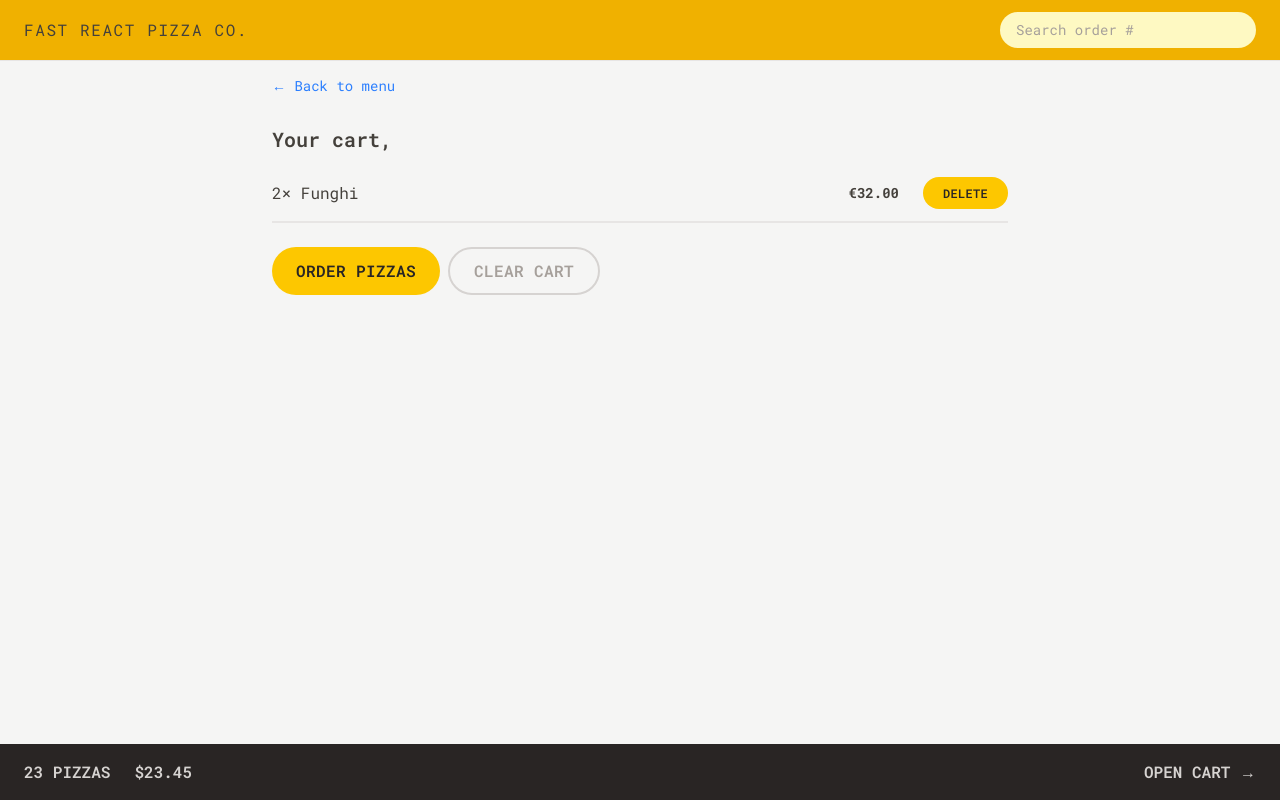
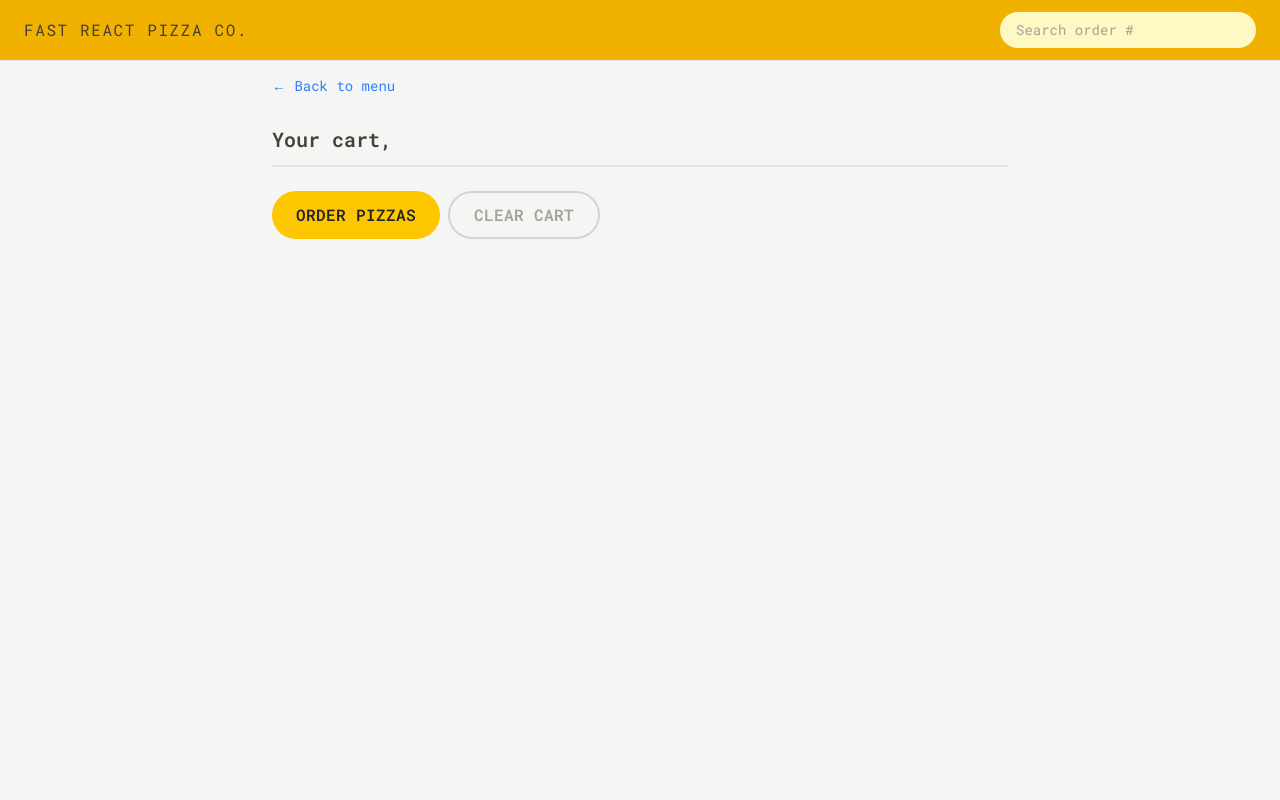
Before and after one commit to danielmuszkiet/fast-react-pizza, a React (Vite) app: page /cart in a window 1280 px wide. Built offline with nearby package versions, Linux system fonts and the light colour scheme.

Commit message:
feat: implement cart overview with dynamic quantity and price display, enhance MenuItem to add items to cart

```diff
--- a/src/features/cart/CartOverview.tsx
+++ b/src/features/cart/CartOverview.tsx
@@ -1,11 +1,19 @@
 import { Link } from "react-router";
+import { useAppSelector } from "../../hooks";
+import { formatCurrency } from "../../utils/helpers";
+import { selectCartQuantity, selectTotalCartPrice } from "./cartSlice";
 
 function CartOverview() {
+  const totalCartQuantity = useAppSelector(selectCartQuantity);
+  const totalCartPrize = useAppSelector(selectTotalCartPrice);
+
+  if (totalCartQuantity <= 0) return null;
+
   return (
     <div className="flex flex-row items-center justify-between bg-stone-800 px-4 py-4 text-stone-200 uppercase sm:px-6">
       <p className="space-x-4 text-sm font-semibold text-stone-300 sm:space-x-6 md:text-base">
-        <span>23 pizzas</span>
-        <span>$23.45</span>
+        <span>{totalCartQuantity} pizzas</span>
+        <span>{formatCurrency(totalCartPrize)}</span>
       </p>
       <Link
         to="/cart"
--- a/src/features/cart/cartSlice.ts
+++ b/src/features/cart/cartSlice.ts
@@ -1,20 +1,13 @@
 import { createSlice, type PayloadAction } from "@reduxjs/toolkit";
 import type { TCartItem } from "../../types";
+import type { RootState } from "../../store";
 
 interface TCart {
   cart: TCartItem[];
 }
 
 const initialState: TCart = {
-  cart: [
-    {
-      pizzaId: 123,
-      name: "Funghi",
-      quantity: 2,
-      unitPrice: 16,
-      totalPrice: 32,
-    },
-  ],
+  cart: [],
 };
 
 const cartSlice = createSlice({
@@ -47,6 +40,16 @@ const cartSlice = createSlice({
   },
 });
 
+export const selectCartQuantity = (state: RootState) =>
+  state.cart.cart.reduce((acc, item) => {
+    return acc + item.quantity;
+  }, 0);
+
+export const selectTotalCartPrice = (state: RootState) =>
+  state.cart.cart.reduce((acc, item) => {
+    return acc + item.totalPrice;
+  }, 0);
+
 export const {
   addItem,
   deleteItem,
--- a/src/features/menu/MenuItem.tsx
+++ b/src/features/menu/MenuItem.tsx
@@ -1,9 +1,26 @@
-import type { Pizza } from "../../types";
+import type { Pizza, TCartItem } from "../../types";
+
+import { useAppDispatch } from "../../hooks";
+import { formatCurrency } from "../../utils/helpers";
+import { addItem } from "../cart/cartSlice";
+
 import Button from "../../ui/Button";
-import { formatCurrency } from "../../utils/helpers";
 
 function MenuItem({ pizza }: { pizza: Pizza }) {
-  const { name, unitPrice, ingredients, soldOut, imageUrl } = pizza;
+  const dispatch = useAppDispatch();
+  const { id, name, unitPrice, ingredients, soldOut, imageUrl } = pizza;
+
+  function handelAddItem() {
+    const item: TCartItem = {
+      pizzaId: id,
+      name,
+      unitPrice: unitPrice,
+      quantity: 1,
+      totalPrice: unitPrice,
+    };
+
+    dispatch(addItem(item));
+  }
 
   return (
     <li className="flex gap-4 py-2">
@@ -25,7 +42,11 @@ function MenuItem({ pizza }: { pizza: Pizza }) {
               Sold out
             </p>
           )}
-          <Button type="small">Add to cart</Button>
+          {!soldOut && (
+            <Button type="small" onClick={handelAddItem}>
+              Add to cart
+            </Button>
+          )}
         </div>
       </div>
     </li>
--- a/src/ui/Button.tsx
+++ b/src/ui/Button.tsx
@@ -1,11 +1,13 @@
 import { Link } from "react-router";
 
 function Button({
+  onClick,
   type = "primary",
   to,
   disabled,
   children,
 }: {
+  onClick?: React.MouseEventHandler<HTMLButtonElement>;
   type?: "small" | "primary" | "secondary";
   to?: string;
   disabled?: boolean;
@@ -30,7 +32,7 @@ function Button({
     );
 
   return (
-    <button disabled={disabled} className={styles[type]}>
+    <button onClick={onClick} disabled={disabled} className={styles[type]}>
       {children}
     </button>
   );
```
